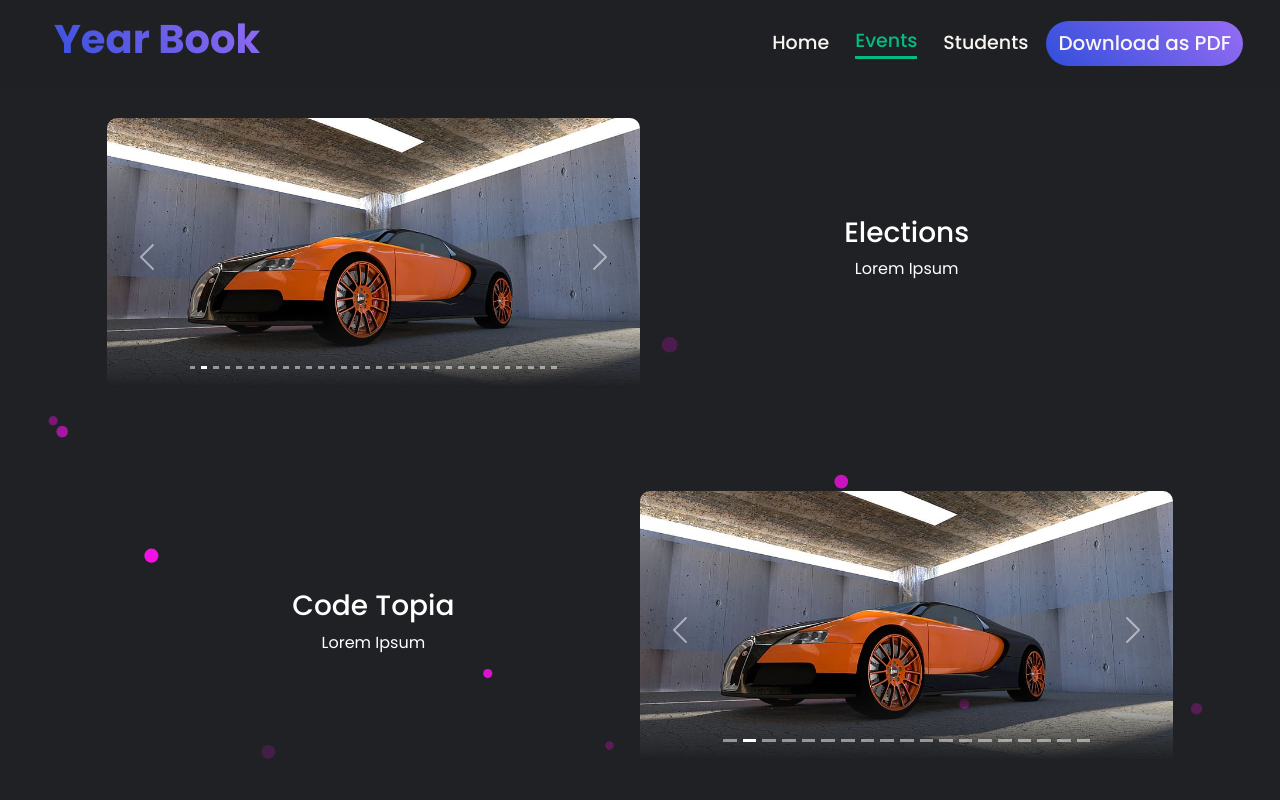
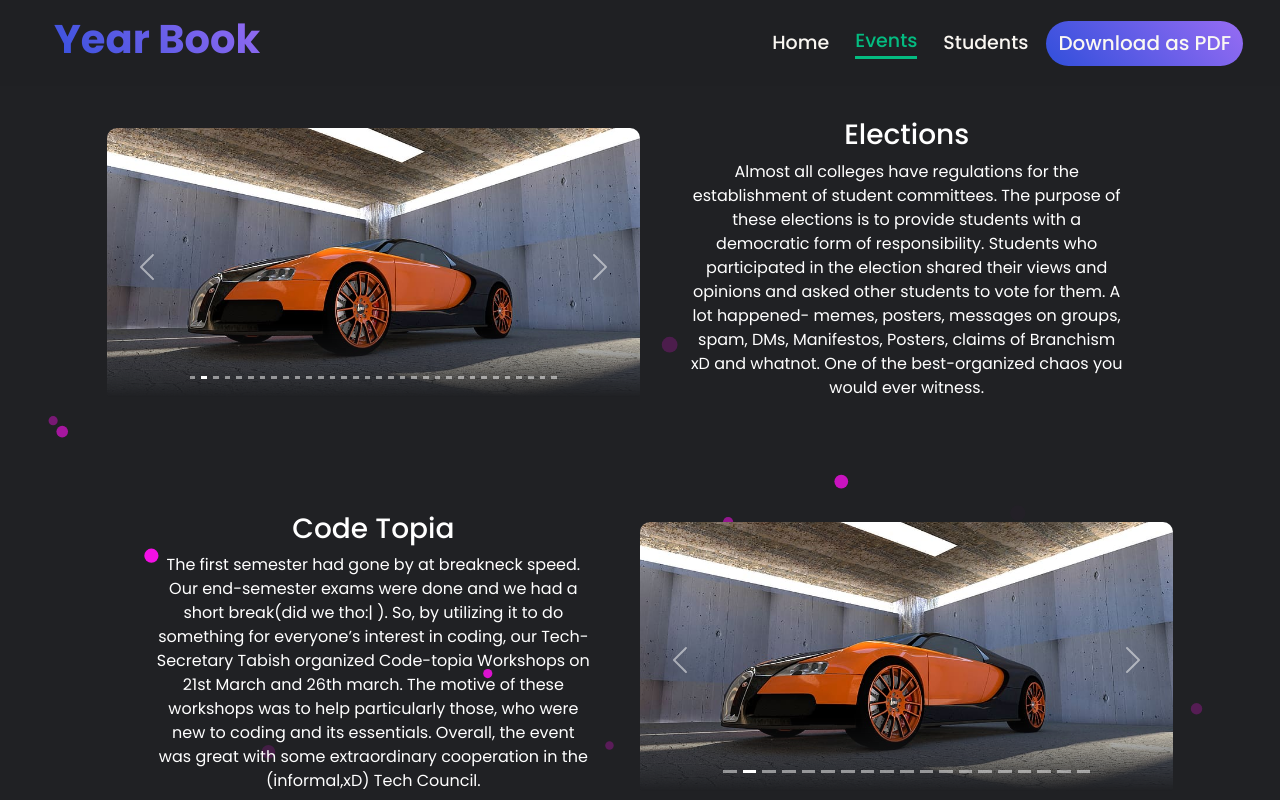
Before and after one commit to iitdh-sophomers/year-book20-21, a React (Create React App) app in the folder client/: page /events in a window 1280 px wide. Shown: the top 800 px of the page. Built offline with nearby package versions, Linux system fonts and the light colour scheme.

Commit message:
Fixed events page bug and added event descriptions

```diff
--- a/client/src/pages/Events/index.jsx
+++ b/client/src/pages/Events/index.jsx
@@ -13,7 +13,7 @@
             <Header active={2}/>
             <div className="content">
                 {EventData.map((data, index) => (
-                    <Fade right={!(index%2)} left={index%2} delay={100}>
+                    <Fade top delay={100}>
                         <EventComp event={data} title={data.id} index={index}/>
                     </Fade>
                 ))}
--- a/client/src/shared/events.json
+++ b/client/src/shared/events.json
@@ -35,7 +35,7 @@
 			"https://drive.google.com/uc?id=1Psh-5viSJOdPzX6apN3Sylv9Fkg2YoSc",
 			"https://drive.google.com/uc?id=1ggoo6lZpjxwEyHVgi3qnV7SWm-UAmuW1"
 		],
-		"description": "Lorem Ipsum"
+		"description": "Almost all colleges have regulations for the establishment of student committees. The purpose of these elections is to provide students with a democratic form of responsibility. Students who participated in the election shared their views and opinions and asked other students to vote for them. A lot happened- memes, posters, messages on groups, spam, DMs, Manifestos, Posters, claims of Branchism xD and whatnot. One of the best-organized chaos you would ever witness."
 	},
 	{
 		"id": "Code Topia",
@@ -60,14 +60,14 @@
 			"https://drive.google.com/file/d/1xoJayeidCBYLq-dMtxeBhqVxPfSIQw06/view?usp=drivesdk",
 			"https://drive.google.com/file/d/1xr8PDTHf7OVDUxIzaedmcKobaUYrX84L/view?usp=drivesdk"
 		],
-		"description": "Lorem Ipsum"
+		"description": "The first semester had gone by at breakneck speed. Our end-semester exams were done and we had a short break(did we tho:| ). So, by utilizing it to do something for everyone’s interest in coding, our Tech-Secretary Tabish organized Code-topia Workshops on 21st March and 26th march. The motive of these workshops was to help particularly those, who were new to coding and its essentials. Overall, the event was great with some extraordinary cooperation in the (informal,xD) Tech Council."
 	},
 	{
 		"id": "Avadhan",
 		"images": [
 			"https://drive.google.com/uc?id=1vq6sUSQjfO_o6LuyHFT3D7DRVjOW7G27"
 		],
-		"description":"Lorem Ipsum"
+		"description":"A case study is one of the best teaching tools to improve and test students' practical knowledge. On these principles, the IIC organized the case study competition, Avadhan, in virtual mode from February 19 to 21. It took place in two stages, preliminaries and finals, with a large number of freshers participating, helping the event to develop successfully. As a result, two students from our batch, Divya Harshita, and Srishti entered the finals with a highly impressive case study report. "
 	},
 	{
 		"id": "CDC Interaction with fresher girls",
@@ -75,7 +75,7 @@
 			"https://drive.google.com/uc?id=1ksUdbAxgFe3X2JHRQfVhAkeEDhdg-YIS",
 			"https://drive.google.com/uc?id=1pcTXAtjdfVtSFPx4t0zORHELFHZMVSD9"
 		],
-		"description":"Lorem Ipsum"
+		"description":"A session was held by CDC to have an interaction with all the fresher girls, in order to convey some important information and also address queries and concerns related to internships, placements, and general career development. Ms. Shrishti Shrivastava took the honor to do so and became a close acquaintance with all girls of our batch, and encouraged them to follow their ambitions."
 	},
 	{
 		"id": "Code Wars",
@@ -84,7 +84,7 @@
 			"https://drive.google.com/uc?id=1zPwcxNtcbmoqkoVL1UHCqfBfBpfGp-XK",
 			"https://drive.google.com/uc?id=1zFap368_hbQtNSDRFRZSFt_oNq1FXDC7"
 		],
-		"description": "Lorem Ipsum"
+		"description": "The Junior Tech Secretary and his council of techies organized this amazing competition among the freshers, between 13 -14 April. This challenge was completely based on how quickly one can code the right code for the given problem statements. The champ among us was Devesh, with the runner-up being Sahaja. Harrithha secured third place."
 	},
 	{
 		"id": "Confessions",
@@ -102,14 +102,14 @@
 			"https://drive.google.com/uc?id=1sgT6iqC3CdVCUxJLhgBB0CfewzWINv-_",
 			"https://drive.google.com/uc?id=1ssmyTjC6NGpjv4C0CbIAtF4kbE2rHqR5"
 		],
-		"description": "Lorem Ipsum"
+		"description": ""
 	},
 	{
 		"id": "CS Project Exhibition",
 		"images": [
 			"https://drive.google.com/uc?id=1ZRw8c4yqp1A7g7woIh8yCITvy662w5Mk"
 		],
-		"description":"Lorem Ipsum"
+		"description":"During the course of CS101, students got to complete their project with their classmates, which ideally created talks and unused thoughts! After the end of our semester, any group was free to utilize 15 minutes on a gmeet with Rajshekhar sir and our batchmates, in any way they wish, in order to exhibit their work. Sir provided the groups with valuable inputs and feedback for their projects and the exhibition was thoroughly enjoyed by all."
 	},
 	{
 		"id": "E Summit'21",
@@ -120,7 +120,7 @@
 			"https://drive.google.com/uc?id=1yqsobd-eFTkNH2Sffa5UrwtD7RngUZZA",
 			"https://drive.google.com/uc?id=1ypeahdFyD8pQRXD0ZGOqFcCcYk3qFd40"
 		],
-		"description": "Lorem Ipsum"
+		"description": "IIT Dharwad’s E-Summit, being facilitated by the IIC, was one of the major events that was held during our semester break. The Entrepreneurial fest highlighted well-known identities, who gave in-depth knowledge regarding numerous things and motivated us to cultivate and support our imaginative thoughts, developments, and our other interesting abilities. We prepared ourselves for three days of fun. Apart from gaining knowledge from the event, we took part in competitions and quiz, with astounding prizes being up for grabs."
 	},
 	{
 		"id": "Eunoia CrossFire Debate",
@@ -129,7 +129,7 @@
 			"https://drive.google.com/uc?id=1owvVfs-iaFLLesWcvSS8jNLqOtQv4HUQ",
 			"https://drive.google.com/uc?id=1ozuEN6ny4TEk5EOx-tIJTE4WNrj9nG5B"
 		],
-		"description": "Lorem Ipsum"
+		"description": "This was Eunoia’s annual debate challenge with prelims, semi-finals, and finals rounds. Given the circumstances, it was conducted totally online. It was a brilliant opportunity to pitch in and express views and thoughts on different topics, including personal attacks,xD. It was exceptional as in spite of being freshers, the champs were from our batch, Altmash and Tanish."
 	},
 	{
 		"id": "Fantasix",
@@ -164,7 +164,7 @@
 			"https://drive.google.com/uc?id=12PmZX0cd0PUcNVkTGAXDavuSMhCGnjM4",
 			"https://drive.google.com/uc?id=1z2Ruo4ZTuBGwW0viTWpVoQRP62Iacl9z"
 		],
-		"description": "Lorem Ipsum"
+		"description": "Fanta-Six was the event conducted by Aditya Kalyani, Rajashekar, Tanish, Varad, Hari, and Rahul Prajapat. The Fanta-Six was the FYSC’s version of the IPL Fantasy league and was organized keeping in mind the large cricket fan-base that you see everywhere, including our batch. There was a players’ auction before the beginning of IPL, and this event was amazing, with teams offering huge prices for batsmen, eventually left with less to nothing. Fanta-Six ran parallel with the complete IPL season(first half) and saw Team Dhurander dominating everywhere. After starting at the bottom, Team Simps managed to dominate the second position, leaving other teams to battle it out closely. Totally 8 groups of 4-5 students took part and a rule book for Fanta-Six was meticulously prepared by the organising team. Unfortunately, Fanta-Six had to be suspended in between, just like the IPL. People remain eager to witness its restart and hopefully we get to see the winners at the end of IPL"
 	},
 	{
 		"id": "Freshers Video",
@@ -179,7 +179,7 @@
 			"https://drive.google.com/uc?id=1wfJKX_znQW40M71VQ5R0CWTxqoyu80p1",
 			"https://drive.google.com/uc?id=1waMooyhiMGsh873Bd3j3-_yENc9T8ufh"
 		],
-		"description": "Lorem Ipsum"
+		"description": "College life provides you much more than just a degree, so buckle up your seats and get ready to experience as much fun as possible. The fresher’s intro video was organized to fill the freshers with inspiration, as numerous people may feel confused and have fear within their hearts as they begin this modern stage of life. The video stays funny throughout, with Altmash stealing the show.. 'Phukesh Phukesh, full Phukesh…..'"
 	},
 	{
 		"id": "Games Night",
@@ -201,7 +201,7 @@
 			"https://drive.google.com/uc?id=1uzxx7VyADBgsSeaFQ_sWAtQ7GdQ_9R6m",
 			"https://drive.google.com/uc?id=1uuvifZjPwEbC9dJO2N8GPWuDWWW7TZsp"
 		],
-		"description": "Lorem Ipsum"
+		"description": "“Our whole lives have driven up to this,” we clowned to ourselves in mid-March. When shelter-in-place orders came down, millions of individuals switched to online meets and so did we, with google meets and discord servers. It was pretty common for us at that time to play games and discuss stuff online. Our Cult-Sec, Smriti and her buddies organized a games night for  us freshers. Different games such as ludo, scribbl,uno, trivia test, among us, and meme mania were conducted. Incredible cooperation from the 2020 batch with full bliss and parcels of fun was amazing to witness, including one of our extraordinary professors, Dr. Sagnik Sen, who took interest for participating in the same (guided by samy to play among us, xD). We got our winners as Aaryya das for the trivia quiz and Sadock Chakma for meme mania."
 	},
 	{
 		"id": "Girls Spam",
@@ -209,7 +209,7 @@
 			"https://drive.google.com/uc?id=1u_PyfJiFC0xL6hbhl9kKPK3IXD4pWqLT",
 			"https://drive.google.com/uc?id=1eNpZrKT-e-hfHr5aO5H0z0UHR3hB0TkT"
 		],
-		"description": "Lorem Ipsum"
+		"description": ""
 	},
 	{
 		"id": "Gmail Spam",
@@ -229,7 +229,7 @@
 			"https://drive.google.com/uc?id=1py_A9EuBcfQeLfxeXDv5KScXZaKQsolb",
 			"https://drive.google.com/uc?id=1qAa7ZSDgjkZYPifNz_btvknAUD65328V"
 		],
-		"description": "Lorem Ipsum"
+		"description": "“We have been incapable to move our university which we had now no longer seen. Our home is presently a college school, living beneath our roof advantage from quick /moderate web, old/modern tablets, and a full cooler of pdf/mails. The network could be a huge challenge. many still have no access to modern gadgets, appropriate infrastructure, regular electricity,  etc., it seems to institute only jobs to finish out us in each and every semester. A stressed-out brain does not learn. “These were the brief reactions of our batchmates regarding not opening the campus. A bold initiative by Tarun was to raise voices of the students against them, by mailing(spamming, xD) the Dean and the Directors and whosoever’s email-id we obtained. Some seniors were in favor of us, some were not, giving us some funny reactions. As expected, no reply came from the institute regarding the opening of campus for the 2020 batch."
 	},
 	{
 		"id": "Games Night 2.0",
@@ -243,7 +243,7 @@
 			"https://drive.google.com/uc?id=1QmipaTiKVWF8dMtR3xgSvQerzprKqO1m",
 			"https://drive.google.com/uc?id=1pMcPl5IVXzrYjqWrDr7HbeEh5HoSQvjp"
 		],
-		"description": "Lorem Ipsum"
+		"description": "After witnessing the huge success of our first games night,  our Cult-Sec, with her buddies, once again came up to crush boredom in many ways and conducted the same show up once again in a new improved manner. Many new interesting games were included along with the classics. Chess, CODM, Free fire, Valorant, Pokémon showdown, stumble guys, Skribbl, Codenames, Among Us, Ludo, Psych, Garctic Phone were the games conducted with efficient management involved.  As expected, the entire batch took part enthusiastically and collaborated with each other, with a friendly blissful environment being maintained throughout the event. The top three positions were secured by Devesh, Varad and Rajat respectively, with Akash and Keshav securing a consolidatory fourth."
 	},
 	{
 		"id": "Insta Pages",
@@ -257,7 +257,7 @@
 			"https://drive.google.com/uc?id=1t_XJ-SSBQRpgkzG2v8m-qrl3rBLiznDR",
 			"https://drive.google.com/uc?id=1xTwu40P3QLHh9frh81uKAYkHIJn-3ql8"
 		],
-		"description": "Lorem Ipsum"
+		"description": ""
 	},
 	{
 		"id": "Inter-Branch Chess Tournament",
@@ -265,7 +265,7 @@
 			"https://drive.google.com/uc?id=1xWG8b8NNPxAoeBVM5wwTDkj-GcDuLhUH",
 			"https://drive.google.com/uc?id=1xWSosioU_6ZZusljspjHOGsuJaw2nPoF"
 		],
-		"description": "Lorem Ipsum"
+		"description": "“Chess is life scaled-down. Chess can be a fight, a battle of minds and tactics.” A chess competition was organized by our Board Games Secretary Aditya Kalyani. A team leader was selected for each team based on the team leader tournament that was conducted before. The team leader further selected the team members based on the intra-branch tournaments conducted. Many first-year undergraduates took part enthusiastically which included Aditya Kalyani, Priyanshu Jayara, Borella Bharat Chandra, Aryan D Trimukhe, Lokesh B Jogi, Deepu Kumar, Aryaman J Singh.  After a lot of fun, victory, defeat, stalemates, and checkmates, the team of the Electrical department emerged as winners."
 	},
 	{
 		"id": "Inter-IIT Tech Meet",
@@ -275,7 +275,7 @@
 			"https://drive.google.com/uc?id=1utgMH3R85V49h_CrEVc_3ss-vq7-Z8-U",
 			"https://drive.google.com/uc?id=1usafs7m7r9njFEwTynsFaAs-wdLqlj0s"
 		],
-		"description": "Lorem Ipsum"
+		"description": "Among the many events organized, there was great participation from IIT Dharwad. For the mid-prep event-“ISRO web-based visualization apparatus for astrosat observations”, triumph was on the title for the IITDh team, which included three of our freshers girls- Sayali, Smriti and Manvi, who cleared all the challenging software specifications and evaluation criteria, and won the bronze medal for our Institute. Kudos!! to their dedication and hard work."
 	},
 	{
 		"id": "Mail to Reopen Campus",
@@ -290,7 +290,7 @@
 			"https://drive.google.com/uc?id=1ydlfddJ6xkcgtYUgVZvYvPS--HAjFM_A",
 			"https://drive.google.com/uc?id=1vY7FtUpgX7tb_p--_RP3dQFKUfDWsW7X"
 		],
-		"description": "Lorem Ipsum"
+		"description": ""
 	},
 	{
 		"id": "Meet With Friends",
@@ -308,80 +308,9 @@
 			"https://drive.google.com/uc?id=1ufOWvnvYzRbq8ttAE2eZCnPkNzb1p1EY",
 			"https://drive.google.com/uc?id=1uf3B7lM2IHkLdYIKYfvOb8-CwxSvBwbI"
 		],
-		"description": "Lorem Ipsum"
+		"description": ""
 	},
-	{
-		"id": "Memes YB",
-		"images": [
-			"https://drive.google.com/uc?id=1z49SujCF6pinp0aio0yKewHNYdH-pbf6",
-			"https://drive.google.com/uc?id=1RlzRhMi6Sgg1yqrXxSAZjGRXqxDftl7Y",
-			"https://drive.google.com/uc?id=1yu3To9ChSmDIPI1FUmJn_jshspfuCbQA",
-			"https://drive.google.com/uc?id=1IHHd2y8SKeNJ5peWyWvxEw3SeNMErnmW",
-			"https://drive.google.com/uc?id=1pWMI5EY1sy_Ayp8tRH_Vn0tPDhxPVGXv",
-			"https://drive.google.com/uc?id=107W-fkSruzm1cJ3NJ9znwgpZYtsF4nfd",
-			"https://drive.google.com/uc?id=145XgRV2AE8YQPY6X4GcOD-wOcc7Ry9-x",
-			"https://drive.google.com/uc?id=1a4Qc2orwuu9sUnrhWUSKm9cIH7l3dtR9",
-			"https://drive.google.com/uc?id=1CtsEWVZ960LOq62Jc2A2aAJM37_2bQqk",
-			"https://drive.google.com/uc?id=1pHIypLrWVflzF23sGnmmGh7lfYJQaF1W",
-			"https://drive.google.com/uc?id=1TPh_mCtSGQRLY9IyW39ebLKxACRHsDy3",
-			"https://drive.google.com/uc?id=1HN1tOESm95FTf1uLmgRGmxkB0cAGZvUW",
-			"https://drive.google.com/uc?id=1VNt7nhtpp6AUhWjSyL9Dbeu4jp75allg",
-			"https://drive.google.com/uc?id=1K9z3kUFdgfRLWCm4YlXCoaXKTrMKXW_S",
-			"https://drive.google.com/uc?id=1q2pUQDG-cTzSlmK49XTgmstep_NfqiST",
-			"https://drive.google.com/uc?id=1UGk6avumC3J6hApkRaLeslYWDEhGVRmy",
-			"https://drive.google.com/uc?id=1mpoFqUb2mSNmWuD4HXXlvxSo00TzR5Dg",
-			"https://drive.google.com/uc?id=1Vq82GZg5g3mu6c7xa_Cvb59gpj8oq-iy",
-			"https://drive.google.com/uc?id=1yvRcY2-rQ9C1MK8ITmR8J1pPMnTXqKXk",
-			"https://drive.google.com/uc?id=1LhidcDBu_sva_MAhh7V5q4xBxHWrYG6V",
-			"https://drive.google.com/uc?id=1E4646M3lkNpCIC2eUKAMuidMrPD1sfF1",
-			"https://drive.google.com/uc?id=1hcZiEJQPX3wjGN446rmxnSRMU7N686xQ",
-			"https://drive.google.com/uc?id=1sjJO1K7u3ahrgQ-oJVZfX_9luPFn1xwk",
-			"https://drive.google.com/uc?id=1hK-4N1of68yVk3fKeAnqb-0SUL4yfoXU",
-			"https://drive.google.com/uc?id=1tlQi9kqXuUO_pzyAErrnZ5vWYnUQRKmD",
-			"https://drive.google.com/uc?id=1FV86yBIK0ZcfMwBObKKfGStdpGRxb2_C",
-			"https://drive.google.com/uc?id=1EDjHYhu5jnjS7jvv5bJ25OkBN-__TwSe",
-			"https://drive.google.com/uc?id=1M4bOL2IROB-QzqWRvpHrfu52UI8motLO",
-			"https://drive.google.com/uc?id=18VKlRIZUgg-MPgSOque76nWnQokr1PY-",
-			"https://drive.google.com/uc?id=1U2eKPn7a5iSNaXAwatL4JvCizJH_Fanx",
-			"https://drive.google.com/uc?id=1CcT8NMWPi1y9XI4QyWMEfgC6IHMZOS1f",
-			"https://drive.google.com/uc?id=1r4eqqxsBbvZjVXZ9ywXOdqtSesXgtlMS",
-			"https://drive.google.com/uc?id=1m3LKLDLY9k5fNRXSBgzlk6iRMpWy70YP",
-			"https://drive.google.com/uc?id=184DtDyB3WecBW5vXGUQxVys0mNVi7E3N",
-			"https://drive.google.com/uc?id=1bMdwhoZtWIBQiZAtrs_eKJZck24cd3w_",
-			"https://drive.google.com/uc?id=1l0rJBnYdQXCneYKeD7n0rkc3nyxAq2cq",
-			"https://drive.google.com/uc?id=1W8HuhgDDP--K-YfjQL1keNKuVOHnLNSJ",
-			"https://drive.google.com/uc?id=1MkD5RIS5WGhOnnuAwx8KQdtX4rUavv09",
-			"https://drive.google.com/uc?id=1ErmsuQXcNGYGu1NrF5IaItTKQ4ECMoVe",
-			"https://drive.google.com/uc?id=1KiVaxSOigisXrJPOJgjvlxXAh2eo_ukC",
-			"https://drive.google.com/uc?id=1QITVhDXQP2LPKi_IVhGOvJEH-6yLNCLS",
-			"https://drive.google.com/uc?id=1kB41zbGwM8M7ER2RfVB6_KPfn0xZI7QX",
-			"https://drive.google.com/uc?id=1pcDe86gTpqzz2czskc43x1m-7-ia2s_r",
-			"https://drive.google.com/uc?id=1Adu4OQRWYjEGbEKu4gHDZemZQNr8t6gP",
-			"https://drive.google.com/uc?id=1m8nQOGvPVn9TCVZgPNdh3jZAyYFbUlkw",
-			"https://drive.google.com/uc?id=19tNZtiGD8UN_CZuULoSTaz_hQWfXgVvS",
-			"https://drive.google.com/uc?id=1Mn9yxCQbeg1g6sLZVvK6irGl1eEiANRV",
-			"https://drive.google.com/uc?id=1z625dQEzN_aAr2riXp7Wqw_cO5jGYh_H",
-			"https://drive.google.com/uc?id=1m8yeA2LPSiovEucfSXFJprrP6fG0mWBO",
-			"https://drive.google.com/uc?id=1C1UbeVP8ekBAR4VZznsQg9_XbTfj0bPQ",
-			"https://drive.google.com/uc?id=1Vdq7vmNVzXfhJLDGh7Jo91E62FobsP__",
-			"https://drive.google.com/uc?id=1CzbiNRRqzEnGvh86u6zIvp7JFE3jPMwy",
-			"https://drive.google.com/uc?id=1IO8dmGIOs4dtM3tPHclg2EcOyoXZgmS2",
-			"https://drive.google.com/uc?id=1i0Tm1PFecKA8gDD0iZ3lOPm76VGBEc4u",
-			"https://drive.google.com/uc?id=1ZH6u9leAtrP5cd_7TNXKItG00u2RrrbL",
-			"https://drive.google.com/uc?id=1RWESfATo6aNoK1rgTMgAa6d_WlrsB0oM",
-			"https://drive.google.com/uc?id=1NMA0y6i384X9vAGuRCq6YX2CQPX2_WfD",
-			"https://drive.google.com/uc?id=1Cmn0yCUrHcSkrC4x6IsnidJj9QbOie5p",
-			"https://drive.google.com/uc?id=1gqXbLspVPeeedljS01lAvmfR5Zy-5lO4",
-			"https://drive.google.com/uc?id=1ypkH2CqeaGol2Cbz1V0qF8oy8SeR2S0A",
-			"https://drive.google.com/uc?id=1vSWrBKfbKPkCL0TkjK6hb1qYvho5tF0w",
-			"https://drive.google.com/uc?id=1vSRl8wrf-zkRcq4r_FDbBVqsoyxnuMY_",
-			"https://drive.google.com/uc?id=1vTA7dlAw54gfYWfATYXPSeVEHhl4SCbc",
-			"https://drive.google.com/uc?id=1vOcYfT7CeHpc94KpsSds_WVk3TwmZ3aQ",
-			"https://drive.google.com/uc?id=1fhA_iV-esUcw38AWW3ohupqq-48iV3Q5"
-		],
-		"description": "Lorem Ipsum"
-	},
-	{
+    {
 		"id": "MidSem in KV",
 		"images": [
 			"https://drive.google.com/uc?id=1uFy0qH8SQsJT6_IG4cRkx1feXF3p77HR",
@@ -399,7 +328,7 @@
 			"https://drive.google.com/uc?id=1B2Gz2vJRfgn7S_suvy82Yz7W8vo7zRfp",
 			"https://drive.google.com/uc?id=1A74xUdfNZVHbHkH7Y_GJWqk8YMvIMEKV"
 		],
-		"description": "Lorem Ipsum"
+		"description": "Online classes are ,as always, over our heads, and in the middle of this shit, everyone looked at their screens with shock, as we were instructed to give our midsems OFFLINE, in KVs. After collecting all stats from students, with reasons why KVs are not convenient, an email was sent to the Academic Staff. The amazing reply we got was- “Nothing is impossible”, basically shutting our voices down. We all gave our exams offline, with many facing issues. From the Security Guard not allowing us inside, to the Principal arriving two hours late and what not. The only good thing was that at least a few of us met each other. All the endeavors by students to dodge this were undertaken with no success."
 	},
 	{
 		"id": "Minecraft",
@@ -432,7 +361,7 @@
 			"https://drive.google.com/uc?id=1x5CRlqDikInN6bzunbbmUB-jeqprbPQy",
 			"https://drive.google.com/uc?id=1xFw7-NabkjAA4lSvVfl4cGM5BLxqG86i"
 		],
-		"description": "Lorem Ipsum"
+		"description": "A group of enthusiastic gamers from our batch got together and made nice progress in the crazy world of minecraft. Description of events by Hari: 'First we started off stranded near a mineshaft underneath a cave and we made our way to create our first base(temporary) inside the cave and we continued mining and dying to the Endermen.Then we got good weapons and armour and created our nether portal. We then travelled across the nether and made our way to a grassland and found a few horses and made our final base.'"
 	},
 	{
 		"id": "Online Meets",
@@ -445,7 +374,7 @@
 			"https://drive.google.com/uc?id=1tIxl5e7XAqFpvaVkZjvZCFeQzu_ravfv",
 			"https://drive.google.com/uc?id=1wWQ-YcjQHG3H3lH5JwqQSQNfFaBKS3hS"
 		],
-		"description": "Lorem Ipsum"
+		"description": ""
 	},
 	{
 		"id": "Open Mic",
@@ -453,7 +382,7 @@
 			"https://drive.google.com/uc?id=1zhFfESufYnMsA0jRnu2p4hRgnoqPQuN1",
 			"https://drive.google.com/uc?id=1zqGQVyn91kUvhFa6lgsd4cArvuRj1AqI"
 		],
-		"description": "Lorem Ipsum"
+		"description": "The Open Mic event- “CITY LIGHTS”, by Eunoia, provided an opportunity for performers to gain experience by performing in front of a live audience and entertaining them. The Open Mic event gave the performer the stage to present their hobbies and express themselves in their unique way. The event kicked off with Samy’s presentation of his Graphic Designing pironess, which he is very well known for in our institute. Harrithha and Tabish mesmerized us with their melodious singing. Meghana showed off her dance moves and Hari rocked the stage with his Piano performance, with his piano rendition of AOT being the most memorable performance."
 	},
 	{
 		"id": "Orientation",
@@ -477,7 +406,7 @@
 			"https://drive.google.com/uc?id=1xsxpPPiRGzTLuFC2lHaWn0Ye20oapALC",
 			"https://drive.google.com/uc?id=1gKitv5Fe5XoyNZrmgoMhCbbJ_6StNXKq"
 		],
-		"description": "Lorem Ipsum"
+		"description": "A great introduction program makes a big difference, first-year students feel energized around the beginning of college and Orientation smoothens this move to campus life and the autonomy that comes with it. There were numerous introduction programs that sadly remained completely online at that time. Different sorts of sessions were organised, which include: Director’s address, Student Mentorship Program, YourDost, Workshop on music, Talk to the theatre, Samwaad, Ice breaker, Gender Sensitization workshop, and finally, but not the heaviest, Lunch with seniors."
 	},
 	{
 		"id": "Phorein Lenguiz",
@@ -490,10 +419,10 @@
 			"https://drive.google.com/uc?id=1iy0c8dP7GEwc4RJ_AKrzJYKH8vJpqn6C",
 			"https://drive.google.com/uc?id=1NSl-2sMQeiNzBQ3ez9AdKP5UAwEyFQ_5"
 		],
-		"description": "Lorem Ipsum"
+		"description": "Da ophiseal lenguiz oph teawentea teawentea (2020) betch oph Eye.Eye.Tea Dhaarbad. Iph eww no ebot dis lenguiz eww R piru aur alse eww R nub. Dis gurup waz kireated Bai nubomi end piroduck to till pipaal ebot phorein lenguiz.\nAnli phorein lenguiz. Dis iz roolbuk. Phulu tu gate puintz\nWan. Moi lidaar moi mek rool\nToo. Nu inglish\nThiri. Averywon bhill be noice to ich adar\nPhor. speeting jiph  nut a❤️d\nPipe. Know -1 aur -2.... Phor moi\nChicks: pipaal hoo eggnoor moi bhill git F. Are\nSivaaan: Know Urgoomant width aadmean\nAit: Nu lujik hare\nNaine: dunt rooinn sadock nem\nTin: Torooni mem iz iksipsan"
 	},
 	{
-		"id": "Phofessor Memes",
+		"id": "Professor Memes",
 		"images": [
 			"https://drive.google.com/uc?id=1KCeJZMkXVZSr7ViZLry6jqrOPlplKjW_",
 			"https://drive.google.com/uc?id=1_pMUq694LSccwH8Ik8pgArRWw3TeI7KI",
@@ -517,7 +446,7 @@
 			"https://drive.google.com/uc?id=1aK5SAa2Ym-Np1fF2uoJEr1gllor1nQ0R",
 			"https://drive.google.com/uc?id=1aK5SAa2Ym-Np1fF2uoJEr1gllor1nQ0R"
 		],
-		"description": "Lorem Ipsum"
+		"description": ""
 	},
 	{
 		"id": "Rhapsody",
@@ -527,7 +456,7 @@
 			"https://drive.google.com/uc?id=1wIJgnB5ixDgZ3A67yXHvLeR8jyeWkSH5",
 			"https://drive.google.com/uc?id=1wIfVNOtZihlc5gU_9_JGO4t_RQaP8ADX"
 		],
-		"description": "Lorem Ipsum"
+		"description": "A few online musical concerts organised by Rhapsody, the music club of our institute. The events were streamed live on YouTube and lots of participation was witnessed. The events were lit, especially the one with Frizzel D’Souza"
 	},
 	{
 		"id": "Robotics Workshop",
@@ -539,7 +468,7 @@
 			"https://drive.google.com/uc?id=1bfX1TpBnxEpCKqFJjw8cTqZjamvBwjcD",
 			"https://drive.google.com/uc?id=1bmH0TIowNU1H05cH1O_z-L97BIRg-ld5"
 		],
-		"description": "Lorem Ipsum"
+		"description": "A Robotics workshop for our batch was conducted by the extraordinary NKC to present  Arduino and design basic circuits virtually on tinkercad with a project of traffic light circuit design. The second session started with the introduction of IR sensors and motor controllers and ended up in making line follower Robot(circuit design, programming the controls, and simulation using Webot). Freshers appeared intrigued and felt highly interested."
 	},
 	{
 		"id": "Sagnik Sir",
@@ -581,7 +510,7 @@
 			"https://drive.google.com/uc?id=10wp96XAY3EWDX4Cw-6SYhVT-JrBv61_-",
 			"https://drive.google.com/uc?id=1neB2sC2GFIrvosr48ma3Wlu1j_HHCRkT"
 		],
-		"description": "Lorem Ipsum"
+		"description": "As we all know, Sagnik sir was a professor who was pretty close and friendly to us, compared to other professors. He has shared with us many of his stories, and the journey he has been through. We have included few snippets containing his conversations with us "
 	},
 	{
 		"id": "Technostrophe by IIC",
@@ -592,7 +521,7 @@
 			"https://drive.google.com/uc?id=1-hGJlWNmB30FzPTIL062TrX8orziW1Kt",
 			"https://drive.google.com/uc?id=1-hFcW-l6BWHuBol1SBJ8D6utW3pCFDUs"
 		],
-		"description": "Lorem Ipsum"
+		"description": "“To Catch it and quiz it” was the theme behind this quiz. It was the first event for us and many of us participated in this quiz. The quiz had many interesting questions, related to modern technologies and a few modern tech companies. We also got introduced to what IIC is and what it does."
 	},
 	{
 		"id": "Valorant",
@@ -609,6 +538,6 @@
 			"https://drive.google.com/uc?id=1vJk0HS-mJNIwmu7Nhj8Z5xmgCfqrpmvy",
 			"https://drive.google.com/uc?id=1vFb6WVSFxpYYpqe0GFIITt5RezyHJmEF"
 		],
-		"description": "Lorem Ipsum"
+		"description": ""
 	}
 ]
```
Also changed, not shown: client/src/components/Cards/index.jsx (+12 -1 lines).
